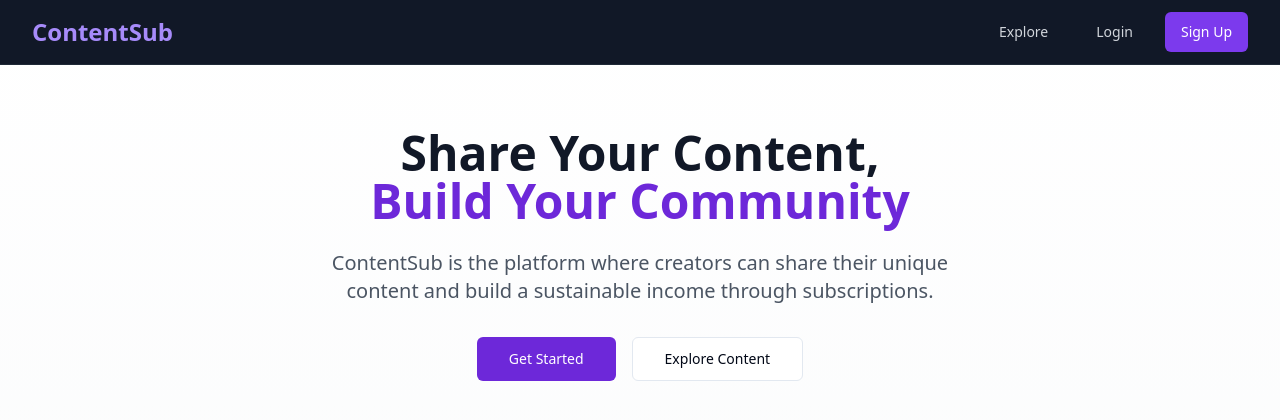
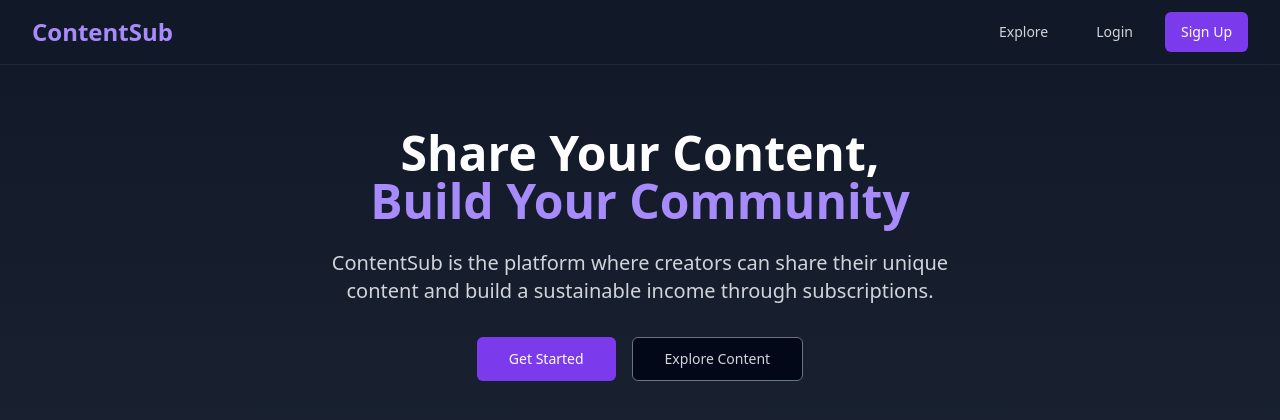
Before and after one commit to jvargas2319/creator-nook, a React (Vite) app: page / in a window 1280 px wide. Shown: the top 420 px of the page. Built offline with nearby package versions, Linux system fonts and the light colour scheme.

Commit message:
Make landing page dark theme
Updated the landing page to support dark theme styling, enhancing the user experience for users who prefer a darker interface.
[skip gpt_engineer]

```diff
--- a/src/pages/Index.tsx
+++ b/src/pages/Index.tsx
@@ -4,26 +4,26 @@ import { Link } from "react-router-dom";
 
 const Index = () => {
   return (
-    <div className="min-h-screen bg-gradient-to-b from-white to-gray-50">
+    <div className="min-h-screen bg-gradient-to-b from-gray-900 to-gray-800 dark">
       <Navigation />
       <main className="container mx-auto px-4 py-16 text-center">
-        <h1 className="text-5xl font-bold text-gray-900 mb-6 animate-fadeIn">
+        <h1 className="text-5xl font-bold text-white mb-6 animate-fadeIn">
           Share Your Content,
           <br />
-          <span className="text-primary-700">Build Your Community</span>
+          <span className="text-primary-400">Build Your Community</span>
         </h1>
-        <p className="text-xl text-gray-600 mb-8 max-w-2xl mx-auto animate-fadeIn">
+        <p className="text-xl text-gray-300 mb-8 max-w-2xl mx-auto animate-fadeIn">
           ContentSub is the platform where creators can share their unique content and build a
           sustainable income through subscriptions.
         </p>
         <div className="flex justify-center gap-4 animate-fadeIn">
           <Link to="/signup">
-            <Button size="lg" className="bg-primary-700 hover:bg-primary-800">
+            <Button size="lg" className="bg-primary-600 hover:bg-primary-700 text-white">
               Get Started
             </Button>
           </Link>
           <Link to="/explore">
-            <Button size="lg" variant="outline">
+            <Button size="lg" variant="outline" className="border-gray-500 text-gray-300 hover:text-white hover:border-gray-400">
               Explore Content
             </Button>
           </Link>
```
